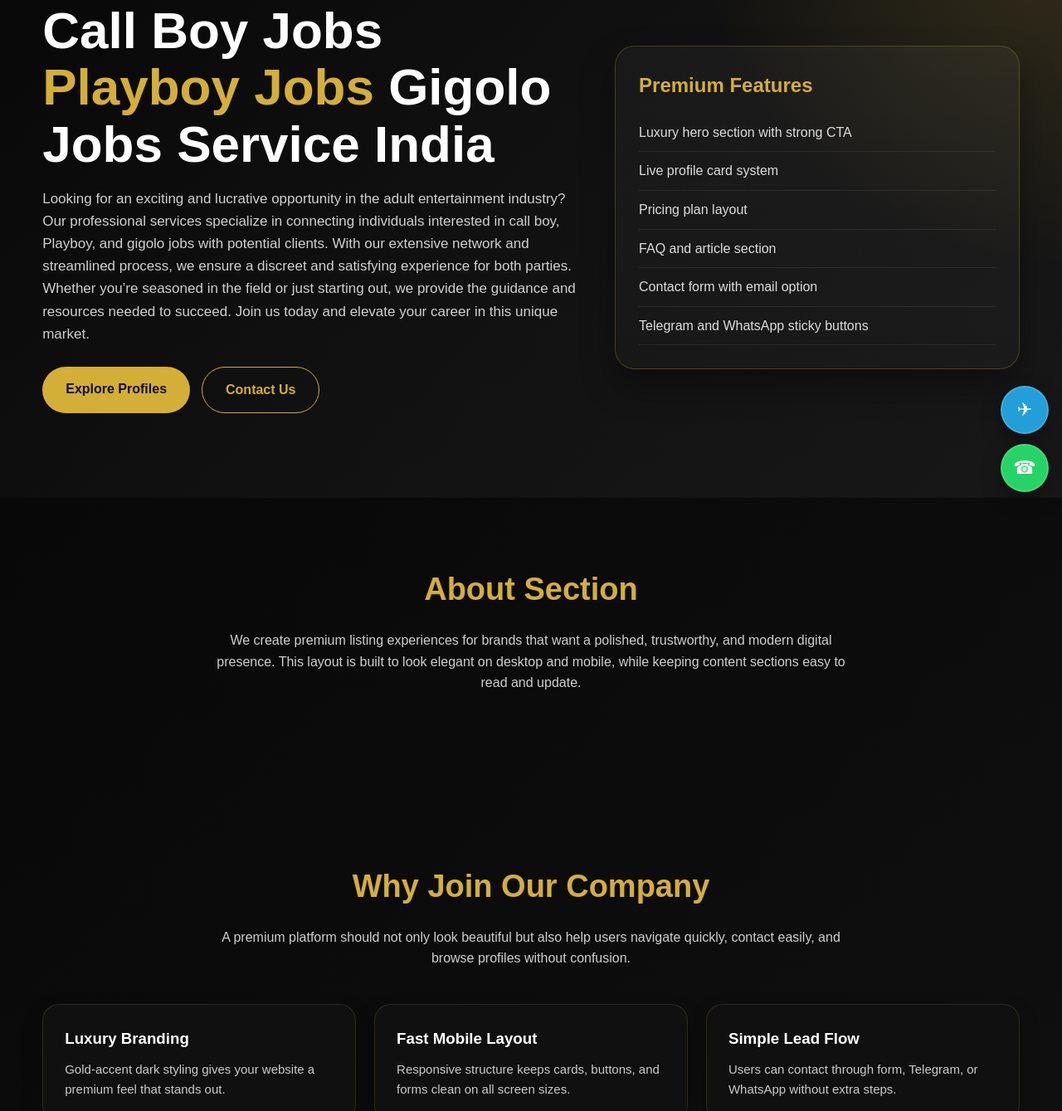
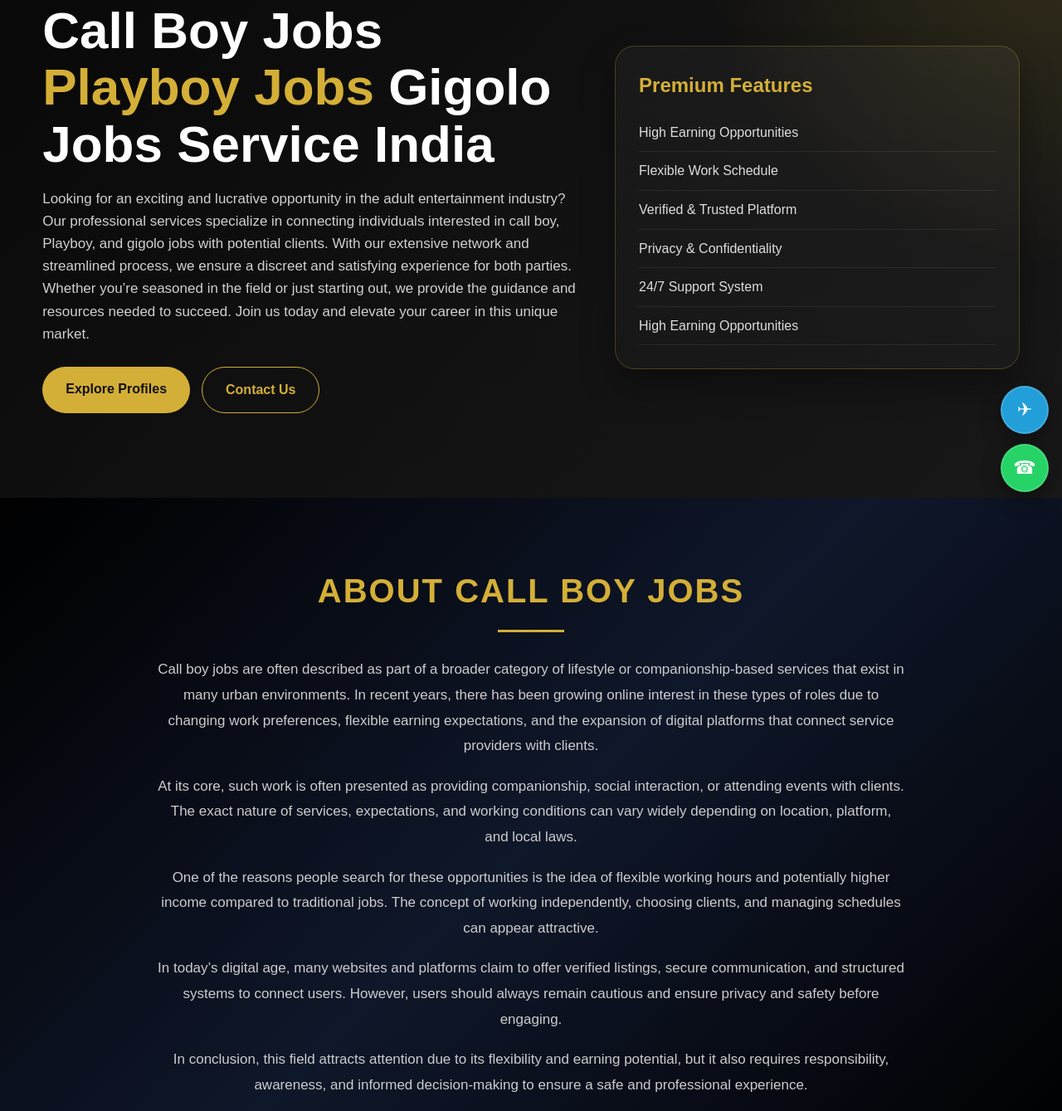
Before and after one commit to radhikapandit/call-boy-jobs, a plain HTML site: page index.html in a window 1280 px wide. Shown: the part 191-1530 px from the top of the page at 83% size. Drawn offline with Linux system fonts and the light colour scheme.

Commit message:
Update index.html

```diff
--- a/index.html
+++ b/index.html
@@ -539,27 +539,94 @@
       <div class="hero-card">
         <h3>Premium Features</h3>
         <ul>
-          <li>Luxury hero section with strong CTA</li>
-          <li>Live profile card system</li>
-          <li>Pricing plan layout</li>
-          <li>FAQ and article section</li>
-          <li>Contact form with email option</li>
-          <li>Telegram and WhatsApp sticky buttons</li>
+          <li>High Earning Opportunities</li>
+          <li>Flexible Work Schedule</li>
+          <li>Verified & Trusted Platform</li>
+          <li>Privacy & Confidentiality</li>
+          <li>24/7 Support System</li>
+          <li>High Earning Opportunities</li>
         </ul>
       </div>
     </div>
   </header>
 
-  <section id="about">
-    <div class="container">
-      <h2 class="section-title">About Section</h2>
-      <p class="section-sub">
-        We create premium listing experiences for brands that want a polished, trustworthy,
-        and modern digital presence. This layout is built to look elegant on desktop and mobile,
-        while keeping content sections easy to read and update.
-      </p>
-    </div>
-  </section>
+  <section class="luxury-about">
+  <div class="container">
+
+    <h2 class="title">About Call Boy Jobs</h2>
+
+    <p>
+      Call boy jobs are often described as part of a broader category of lifestyle or companionship-based services that exist in many urban environments. In recent years, there has been growing online interest in these types of roles due to changing work preferences, flexible earning expectations, and the expansion of digital platforms that connect service providers with clients.
+    </p>
+
+    <p>
+      At its core, such work is often presented as providing companionship, social interaction, or attending events with clients. The exact nature of services, expectations, and working conditions can vary widely depending on location, platform, and local laws.
+    </p>
+
+    <p>
+      One of the reasons people search for these opportunities is the idea of flexible working hours and potentially higher income compared to traditional jobs. The concept of working independently, choosing clients, and managing schedules can appear attractive.
+    </p>
+
+    <p>
+      In today’s digital age, many websites and platforms claim to offer verified listings, secure communication, and structured systems to connect users. However, users should always remain cautious and ensure privacy and safety before engaging.
+    </p>
+
+    <p>
+      In conclusion, this field attracts attention due to its flexibility and earning potential, but it also requires responsibility, awareness, and informed decision-making to ensure a safe and professional experience.
+    </p>
+
+  </div>
+</section>
+
+<style>
+.luxury-about{
+  background: linear-gradient(135deg,#000,#0f172a,#000);
+  padding:80px 20px;
+  color:#fff;
+  text-align:center;
+}
+
+.luxury-about .container{
+  max-width:900px;
+  margin:auto;
+}
+
+.luxury-about .title{
+  font-size:40px;
+  color:#d4af37;
+  margin-bottom:30px;
+  letter-spacing:2px;
+  text-transform:uppercase;
+}
+
+.luxury-about p{
+  font-size:17px;
+  line-height:1.8;
+  color:#ccc;
+  margin-bottom:18px;
+}
+
+/* GOLD LINE EFFECT */
+.luxury-about .title::after{
+  content:"";
+  display:block;
+  width:80px;
+  height:3px;
+  background:#d4af37;
+  margin:15px auto 0;
+}
+
+/* MOBILE */
+@media(max-width:768px){
+  .luxury-about .title{
+    font-size:28px;
+  }
+
+  .luxury-about p{
+    font-size:15px;
+  }
+}
+</style>
 
   <section id="why">
     <div class="container">
```
